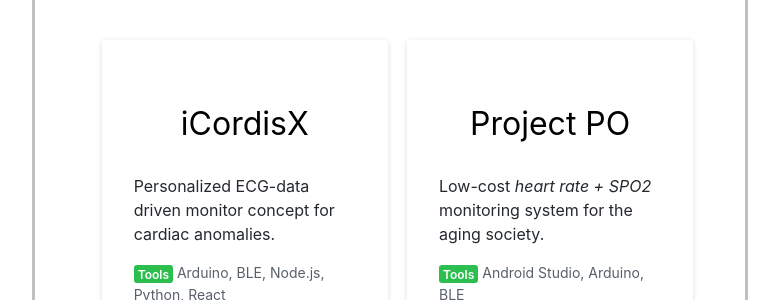
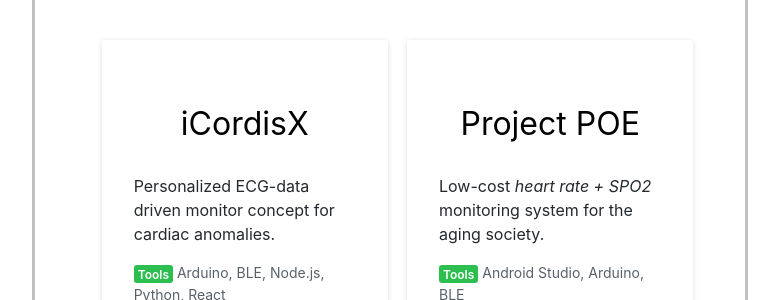
Before and after one commit to pat-liu/WebsiteV1, a Jekyll site: the page built from projects/index.html, in a window 1280 px wide. Shown: the part 264-564 px from the top of the page, without its empty margins (250-1029 px from the left). Built offline with Jekyll 4.4.1, drawn with Linux system fonts in a browser that asks for light colours.

Commit message:
Update index.html

```diff
--- a/projects/index.html
+++ b/projects/index.html
@@ -18,13 +18,13 @@
     </div>
 
     <div class="box">
-<h1 class="projectheader">Project PO</h1>
+<h1 class="projectheader">Project POE</h1>
 <p class="projecttext" style="text-align: left">Low-cost <i>heart rate + SPO2</i> monitoring system for the aging society.
   </p>
 <p class="projecttext" style="font-size: 14px !important;color: #586069 !important; text-align: left">
   <span class="green">Tools</span> Android Studio, Arduino, BLE
 </p>
-<a href ="./projectpo.html" style="line-height: 2em">Read more</a>
+<a href ="./projectpoe.html" style="line-height: 2em">Read more</a>
     </div>
 
     <div class="box">
```
